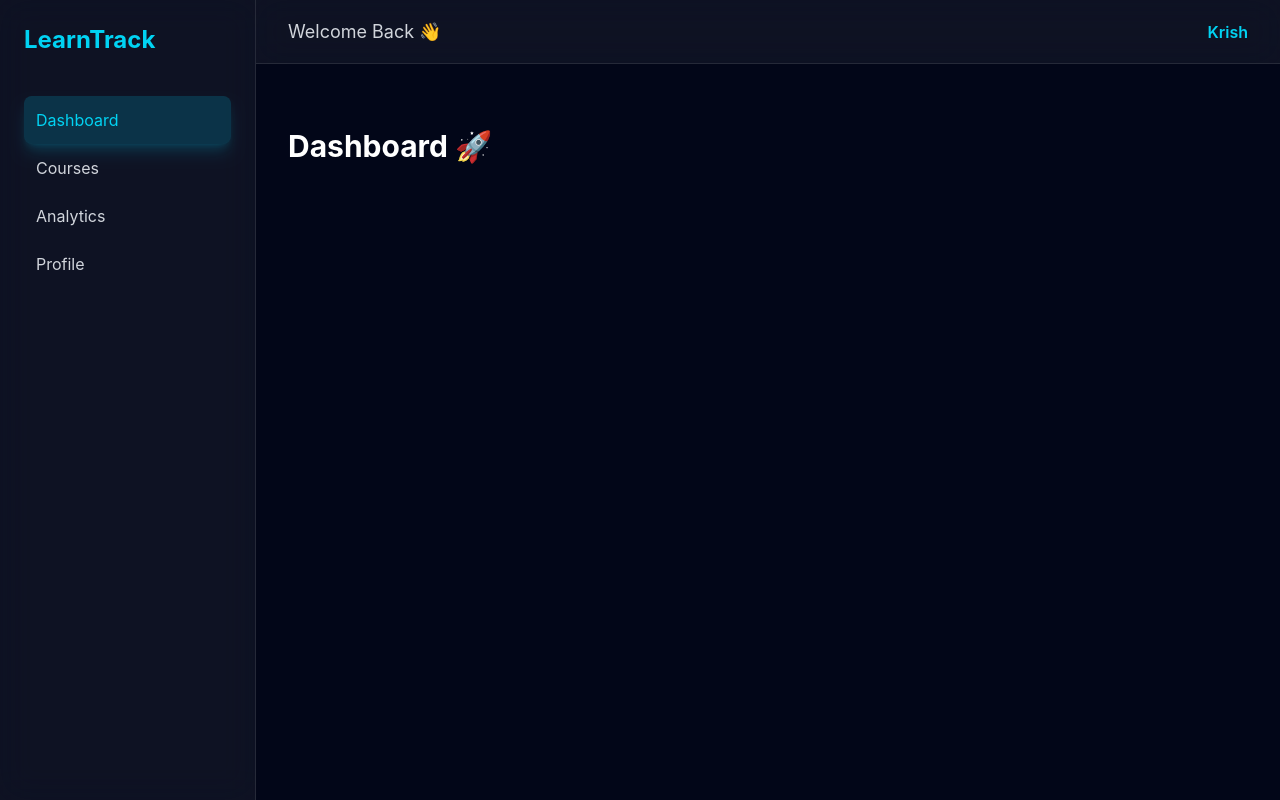
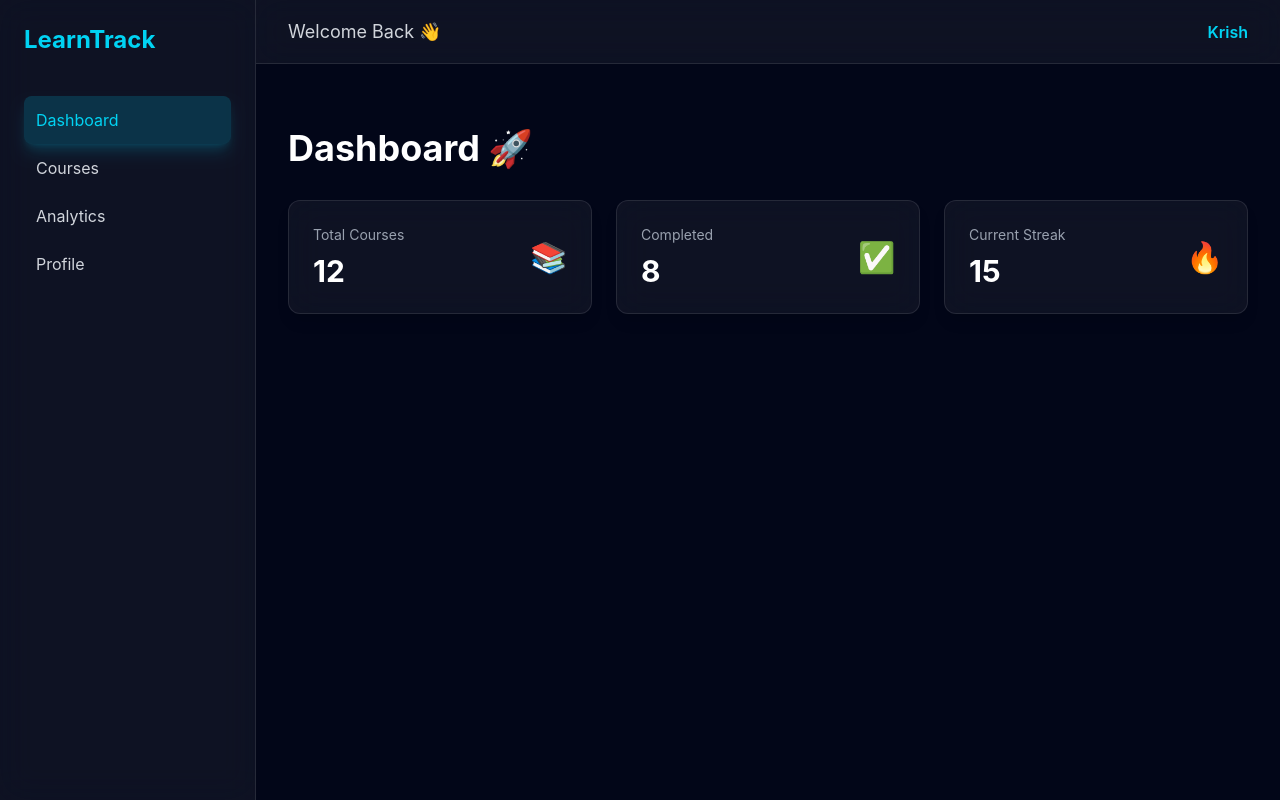
Before and after one commit to COZYkrish/Student-learning-dashboard, a React (Vite) app: page / in a window 1280 px wide. Built offline with nearby package versions, Linux system fonts and the light colour scheme.

Commit message:
Added animated glass stats cards with counter hook and dashboard grid layout

```diff
--- a/src/components/dashboard/StatsCard.jsx
+++ b/src/components/dashboard/StatsCard.jsx
@@ -0,0 +1,25 @@
+import { motion } from "framer-motion"
+
+function StatsCard({ title, value, icon }) {
+  return (
+    <motion.div
+      initial={{ opacity: 0, y: 30 }}
+      animate={{ opacity: 1, y: 0 }}
+      whileHover={{ scale: 1.05 }}
+      transition={{ duration: 0.4 }}
+      className="bg-white/5 backdrop-blur-lg border border-white/10
+                 rounded-xl p-6 shadow-lg hover:shadow-cyan-500/20
+                 hover:border-cyan-400/30 transition-all duration-300"
+    >
+      <div className="flex justify-between items-center">
+        <div>
+          <p className="text-gray-400 text-sm">{title}</p>
+          <h2 className="text-3xl font-bold mt-2 text-white">{value}</h2>
+        </div>
+        <div className="text-3xl text-cyan-400">{icon}</div>
+      </div>
+    </motion.div>
+  )
+}
+
+export default StatsCard
--- /dev/null
+++ b/src/hooks/useCountUp.js
@@ -0,0 +1,25 @@
+import { useEffect, useState } from "react"
+
+function useCountUp(target, duration = 1000) {
+  const [count, setCount] = useState(0)
+
+  useEffect(() => {
+    let start = 0
+    const increment = target / (duration / 16)
+
+    const timer = setInterval(() => {
+      start += increment
+      if (start >= target) {
+        start = target
+        clearInterval(timer)
+      }
+      setCount(Math.floor(start))
+    }, 16)
+
+    return () => clearInterval(timer)
+  }, [target, duration])
+
+  return count
+}
+
+export default useCountUp
--- a/src/index.css
+++ b/src/index.css
@@ -3,3 +3,14 @@
 body {
   background: radial-gradient(circle at top left, #0f172a, #020617);
 }
+body::before {
+  content: "";
+  position: fixed;
+  top: -200px;
+  left: -200px;
+  width: 600px;
+  height: 600px;
+  background: radial-gradient(circle, rgba(0,255,255,0.15), transparent);
+  filter: blur(120px);
+  z-index: -1;
+}
--- a/src/pages/Dashboard.jsx
+++ b/src/pages/Dashboard.jsx
@@ -1,5 +1,38 @@
+import StatsCard from "../components/dashboard/StatsCard"
+import useCountUp from "../hooks/useCountUp"
+
 function Dashboard() {
-  return <div className="text-3xl font-bold">Dashboard 🚀</div>
+  const courses = useCountUp(12)
+  const completed = useCountUp(8)
+  const streak = useCountUp(15)
+
+  return (
+    <div>
+      <h1 className="text-4xl font-bold mb-8">
+        Dashboard 🚀
+      </h1>
+
+      <div className="grid grid-cols-1 md:grid-cols-3 gap-6">
+        <StatsCard
+          title="Total Courses"
+          value={courses}
+          icon="📚"
+        />
+
+        <StatsCard
+          title="Completed"
+          value={completed}
+          icon="✅"
+        />
+
+        <StatsCard
+          title="Current Streak"
+          value={streak}
+          icon="🔥"
+        />
+      </div>
+    </div>
+  )
 }
 
 export default Dashboard
```
